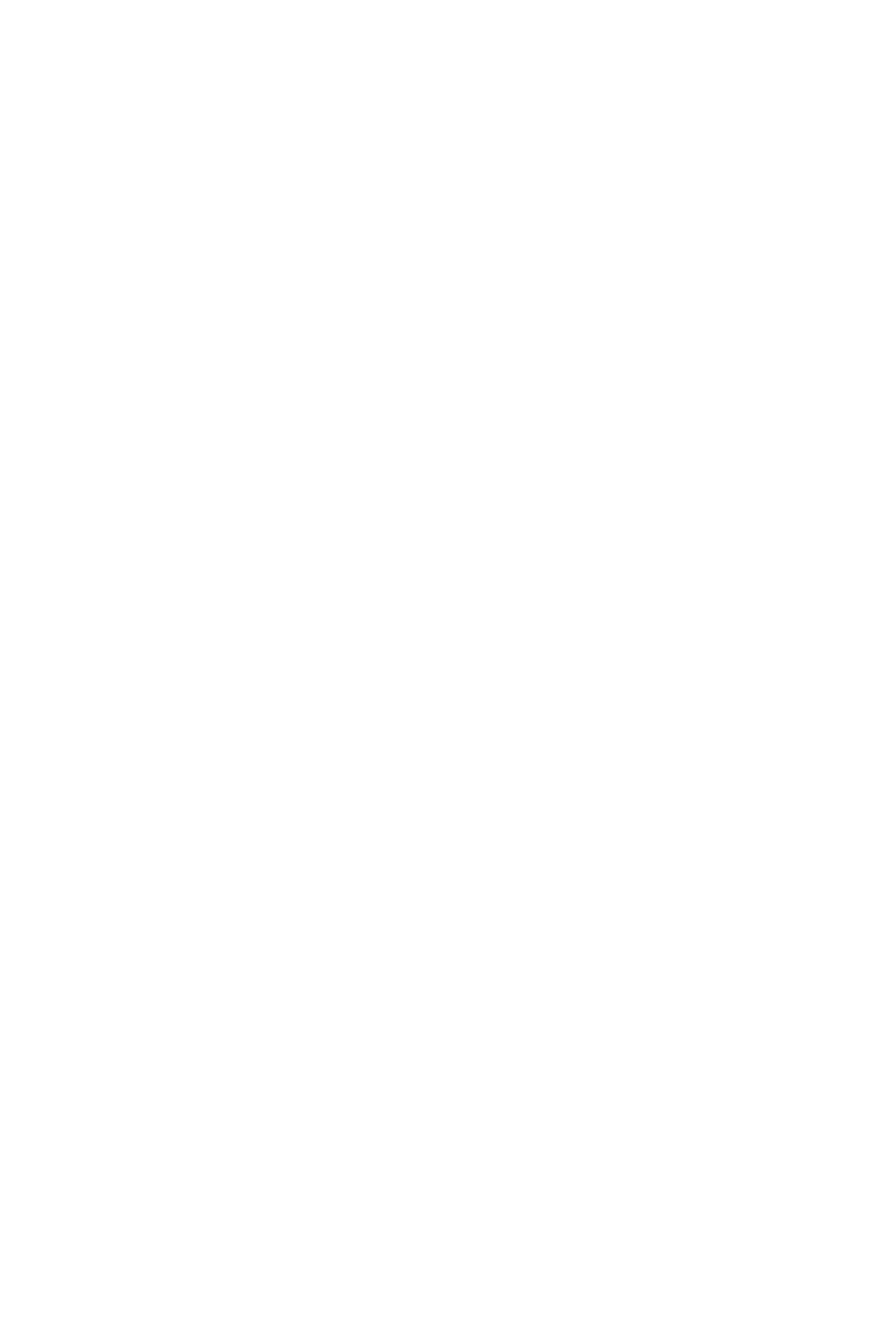
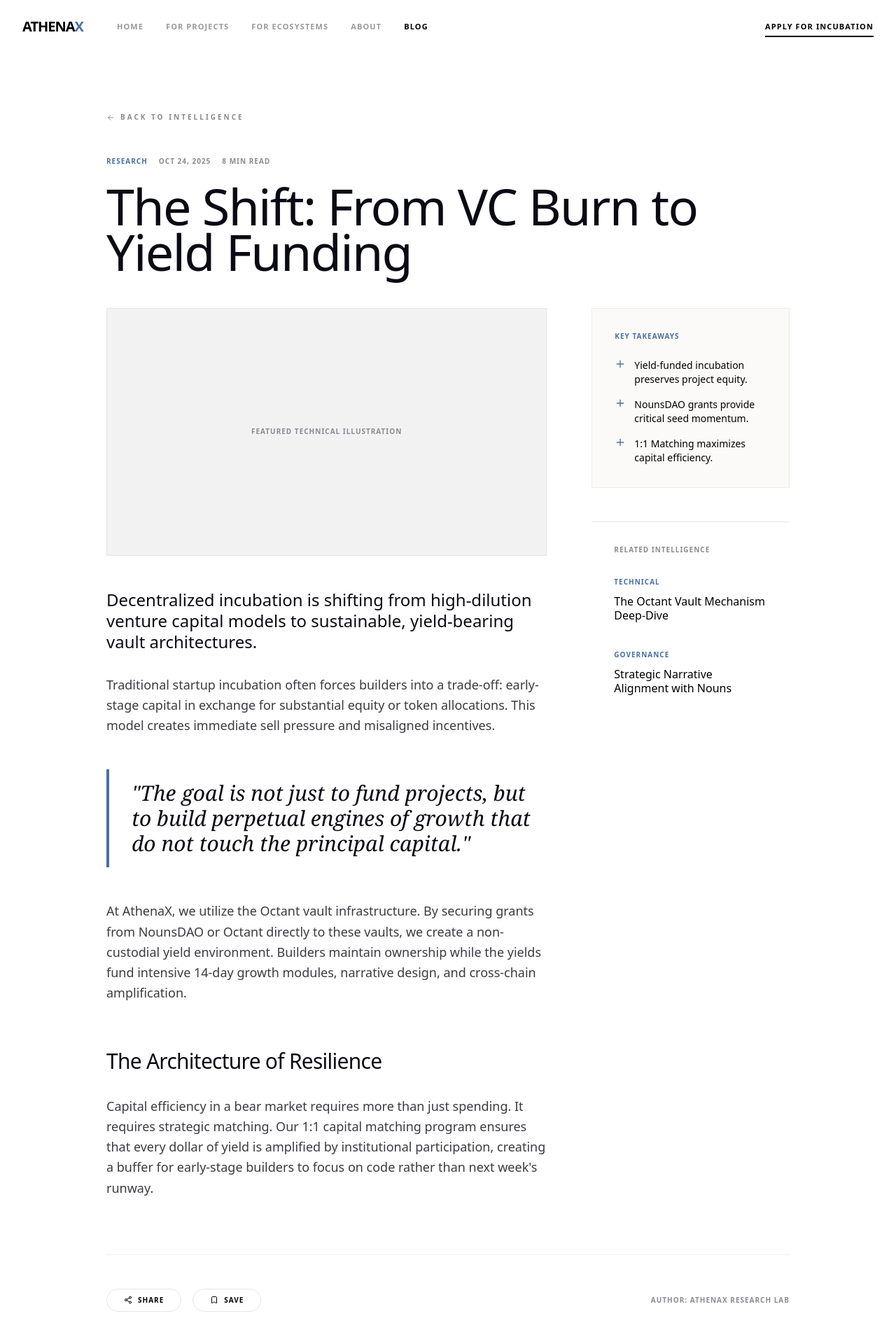
Before and after one commit to ctycho-dev/athenax-demo, a React (Vite) app: page /v3/article in a window 1280 px wide. Before the commit this address had no page. Shown: the top 1920 px of the page at 70% size. Before the commit the page ends 800 px from the top, so only its background shows below. Built offline with nearby package versions, Linux system fonts and the light colour scheme.

Commit message:
feat: Seperate article components & combine into v3

```diff
--- a/src/App.tsx
+++ b/src/App.tsx
@@ -6,6 +6,7 @@
 import V3Ecosystem from './views/v3/ecosystem';
 import V3About from './views/v3/about';
 import V3Blog from './views/v3/blog';
+import V3Article from './views/v3/article';
 
 function App() {
   return (
@@ -19,6 +20,7 @@
         <Route path="/v3/ecosystem" element={<V3Ecosystem />} />
         <Route path="/v3/about" element={<V3About />} />
         <Route path="/v3/blog" element={<V3Blog />} />
+        <Route path="/v3/article" element={<V3Article />} />
       </Routes>
     </BrowserRouter>
   );
--- /dev/null
+++ b/src/components/article/ArticleContent.tsx
@@ -0,0 +1,26 @@
+export const ArticleContent = () => (
+    <div className="lg:col-span-8">
+        <div className="aspect-video bg-[#0a0a14]/5 mb-12 flex items-center justify-center border border-black/5">
+            <span className="text-[10px] font-bold uppercase tracking-widest text-[#8a8a93]">Featured Technical Illustration</span>
+        </div>
+
+        <div className="prose prose-neutral max-w-none space-y-8 text-[#0a0a14]/80 text-lg leading-relaxed font-light">
+            <p className="text-2xl font-medium text-[#0a0a14] leading-tight mb-8">
+                Decentralized incubation is shifting from high-dilution venture capital models to sustainable, yield-bearing vault architectures.
+            </p>
+            <p>
+                Traditional startup incubation often forces builders into a trade-off: early-stage capital in exchange for substantial equity or token allocations. This model creates immediate sell pressure and misaligned incentives.
+            </p>
+            <blockquote className="border-l-4 border-[#4a6fa5] pl-8 py-4 my-12 italic font-serif text-3xl text-[#0a0a14]">
+                "The goal is not just to fund projects, but to build perpetual engines of growth that do not touch the principal capital."
+            </blockquote>
+            <p>
+                At AthenaX, we utilize the Octant vault infrastructure. By securing grants from NounsDAO or Octant directly to these vaults, we create a non-custodial yield environment. Builders maintain ownership while the yields fund intensive 14-day growth modules, narrative design, and cross-chain amplification.
+            </p>
+            <h3 className="text-3xl font-medium tracking-tight text-[#0a0a14] pt-8">The Architecture of Resilience</h3>
+            <p>
+                Capital efficiency in a bear market requires more than just spending. It requires strategic matching. Our 1:1 capital matching program ensures that every dollar of yield is amplified by institutional participation, creating a buffer for early-stage builders to focus on code rather than next week's runway.
+            </p>
+        </div>
+    </div>
+);
--- /dev/null
+++ b/src/components/article/ArticleFooter.tsx
@@ -0,0 +1,17 @@
+import { Share2, Bookmark } from 'lucide-react';
+
+export const ArticleFooter = () => (
+    <div className="mt-20 pt-12 border-t border-black/5 flex flex-col md:flex-row justify-between items-center gap-8">
+        <div className="flex gap-4">
+            <button className="flex items-center gap-2 px-6 py-2 border border-black/10 rounded-full text-[10px] font-bold uppercase tracking-widest hover:bg-[#0a0a14] hover:text-white transition-all">
+                <Share2 className="w-3 h-3" /> Share
+            </button>
+            <button className="flex items-center gap-2 px-6 py-2 border border-black/10 rounded-full text-[10px] font-bold uppercase tracking-widest hover:bg-[#0a0a14] hover:text-white transition-all">
+                <Bookmark className="w-3 h-3" /> Save
+            </button>
+        </div>
+        <div className="text-[10px] font-bold uppercase tracking-widest text-[#8a8a93]">
+            Author: AthenaX Research Lab
+        </div>
+    </div>
+);
--- /dev/null
+++ b/src/components/article/ArticleHeader.tsx
@@ -0,0 +1,27 @@
+import { ArrowLeft } from 'lucide-react';
+import { useNavigate } from 'react-router-dom';
+
+export const ArticleHeader = () => {
+    const navigate = useNavigate();
+
+    return (
+        <div className="mb-12">
+            <button
+                onClick={() => navigate('/v3/blog')}
+                className="flex items-center gap-2 text-[10px] font-bold uppercase tracking-[0.3em] text-[#8a8a93] mb-12 hover:text-[#0a0a14] transition-colors group"
+            >
+                <ArrowLeft className="w-3 h-3 group-hover:-translate-x-1 transition-transform" /> Back to Intelligence
+            </button>
+
+            <div className="flex items-center gap-4 text-[10px] font-bold uppercase tracking-widest text-[#4a6fa5] mb-6">
+                <span>Research</span>
+                <span className="text-[#8a8a93]">Oct 24, 2025</span>
+                <span className="text-[#8a8a93]">8 min read</span>
+            </div>
+
+            <h1 className="text-5xl md:text-7xl font-medium tracking-tighter leading-[0.9] text-[#0a0a14] mb-12">
+                The Shift: From VC Burn to Yield Funding
+            </h1>
+        </div>
+    );
+};
--- /dev/null
+++ b/src/components/article/ArticleSidebar.tsx
@@ -0,0 +1,28 @@
+import { Plus } from 'lucide-react';
+
+export const ArticleSidebar = () => (
+    <div className="lg:col-span-4 space-y-12">
+        <div className="p-8 bg-[#fbfaf8] border border-black/5">
+            <h5 className="text-[10px] font-bold uppercase tracking-widest text-[#4a6fa5] mb-6">Key Takeaways</h5>
+            <ul className="space-y-4 text-sm font-medium">
+                <li className="flex gap-3"><Plus className="w-4 h-4 text-[#4a6fa5] shrink-0" /> Yield-funded incubation preserves project equity.</li>
+                <li className="flex gap-3"><Plus className="w-4 h-4 text-[#4a6fa5] shrink-0" /> NounsDAO grants provide critical seed momentum.</li>
+                <li className="flex gap-3"><Plus className="w-4 h-4 text-[#4a6fa5] shrink-0" /> 1:1 Matching maximizes capital efficiency.</li>
+            </ul>
+        </div>
+
+        <div className="p-8 border-t border-black/10">
+            <h5 className="text-[10px] font-bold uppercase tracking-widest text-[#8a8a93] mb-6">Related Intelligence</h5>
+            <div className="space-y-8">
+                <div className="group cursor-pointer">
+                    <span className="text-[10px] font-bold uppercase tracking-widest text-[#4a6fa5]">Technical</span>
+                    <h6 className="font-medium leading-tight group-hover:text-[#4a6fa5] transition-colors mt-2">The Octant Vault Mechanism Deep-Dive</h6>
+                </div>
+                <div className="group cursor-pointer">
+                    <span className="text-[10px] font-bold uppercase tracking-widest text-[#4a6fa5]">Governance</span>
+                    <h6 className="font-medium leading-tight group-hover:text-[#4a6fa5] transition-colors mt-2">Strategic Narrative Alignment with Nouns</h6>
+                </div>
+            </div>
+        </div>
+    </div>
+);
--- a/src/components/blog/BlogGrid.tsx
+++ b/src/components/blog/BlogGrid.tsx
@@ -1,12 +1,17 @@
+import { useNavigate } from 'react-router-dom';
+
 interface BlogGridProps {
     setPage?: (page: string) => void;
 }
 
-export const BlogGrid = ({ setPage }: BlogGridProps) => (
+export const BlogGrid = ({ setPage }: BlogGridProps) => {
+    const navigate = useNavigate();
+
+    return (
         <section className="px-6 max-w-7xl mx-auto pb-20">
             <div className="grid md:grid-cols-3 gap-10">
                 {[1, 2, 3, 4, 5, 6].map(i => (
-                <div key={i} className="group cursor-pointer" onClick={() => setPage && setPage('BLOG_ARTICLE')}>
+                    <div key={i} className="group cursor-pointer" onClick={() => navigate('/v3/article')}>
                         <div className="aspect-video bg-gray-100 rounded-2xl mb-6 overflow-hidden relative">
                             <span className="absolute top-4 left-4 px-3 py-1 bg-white/90 backdrop-blur text-[10px] font-bold uppercase rounded-full">Announcements</span>
                             <div className="w-full h-full group-hover:scale-105 transition-transform duration-500"></div>
@@ -24,3 +29,4 @@
             </div>
         </section>
     );
+};
--- /dev/null
+++ b/src/views/v3/article.tsx
@@ -0,0 +1,51 @@
+import { useState } from 'react';
+import { Navigation } from '../../components/Navigation';
+import { Footer } from '../../components/Footer';
+import { ArticleHeader } from '../../components/article/ArticleHeader';
+import { ArticleContent } from '../../components/article/ArticleContent';
+import { ArticleSidebar } from '../../components/article/ArticleSidebar';
+import { ArticleFooter } from '../../components/article/ArticleFooter';
+
+export default function V3Article() {
+    const [activePage, setPage] = useState('blog');
+
+    return (
+        <div className="min-h-screen font-sans selection:bg-blue-200 selection:text-blue-900 bg-white">
+            {/* Navigation from v1 */}
+            <Navigation activePage={activePage} setPage={setPage} />
+
+            <main className="pt-20 bg-white">
+                <section className="py-20 px-6 max-w-5xl mx-auto">
+                    {/* Article Header */}
+                    <ArticleHeader />
+
+                    {/* Article Content and Sidebar */}
+                    <div className="grid grid-cols-1 lg:grid-cols-12 gap-16">
+                        <ArticleContent />
+                        <ArticleSidebar />
+                    </div>
+
+                    {/* Article Footer */}
+                    <ArticleFooter />
+                </section>
+            </main>
+
+            {/* Footer from v2 */}
+            <Footer setPage={setPage} />
+
+            <style>{`
+                @import url('https://fonts.googleapis.com/css2?family=Inter:wght@400;500;600;700&display=swap');
+                body {
+                    font-family: 'Inter', system-ui, -apple-system, sans-serif;
+                    -webkit-font-smoothing: antialiased;
+                }
+                h1, h2, h3, h4 {
+                    letter-spacing: -0.025em;
+                }
+                .italic {
+                    font-style: italic;
+                }
+            `}</style>
+        </div>
+    );
+}
```
Lines whose indentation alone changed are shown as unchanged.
